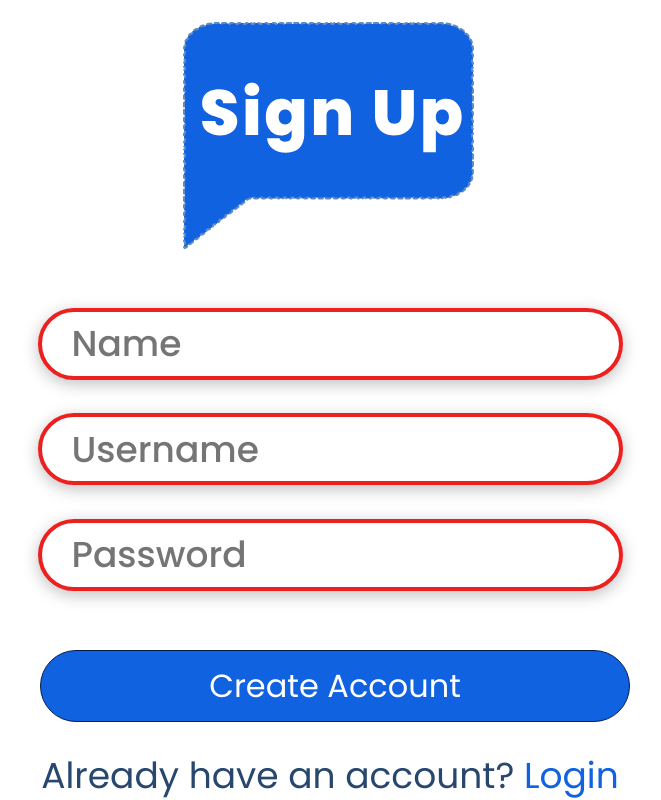
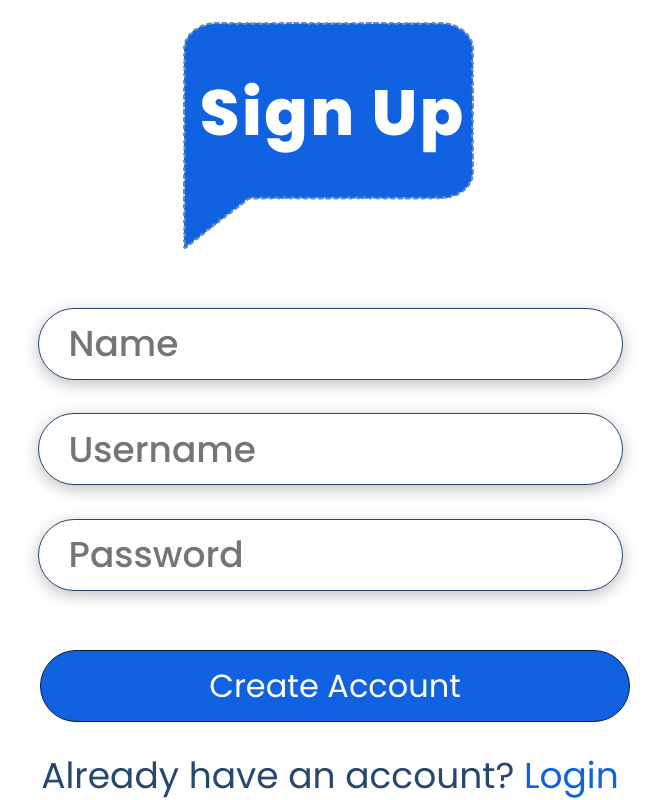
Before and after one commit to Kachielite/chat-app-frontend, a React (Create React App) app: page /sign-up in a window 1280 px wide. Shown: the whole page, without its empty margins (310-971 px from the left). Built offline with nearby package versions, Linux system fonts and the light colour scheme.

Commit message:
added error handling on sign up page

```diff
--- a/src/common/css/component/error.css
+++ b/src/common/css/component/error.css
@@ -31,6 +31,6 @@
     .error_container {
         max-width: 90%;
         padding: 8px;
-        top: 25px;
+        top: 50px;
     }
 }
--- a/src/components/Input.js
+++ b/src/components/Input.js
@@ -11,7 +11,6 @@ const Button = (props) => {
       autoComplete="off"
       onChange={userInputHandler}
       required
-      style={{border: '4px solid rgb(237, 32, 32)'}}
     />
   );
 };
--- a/src/pages/SignIn.js
+++ b/src/pages/SignIn.js
@@ -6,6 +6,7 @@ import { BallTriangle } from "react-loader-spinner";
 import Button from "../components/Button";
 import signInLogo from "../common/images/signInLogo.svg";
 import "../common/css/pages/signin.css";
+import "../common/css/component/input.css";
 
 const SignIn = () => {
   const navigate = useNavigate();
--- a/src/pages/SignUp.js
+++ b/src/pages/SignUp.js
@@ -1,24 +1,159 @@
-import { Link } from "react-router-dom";
-import Input from "../components/Input";
+import { useState } from "react";
+import { Link, useNavigate } from "react-router-dom";
+import axios from "axios";
+import Error from "../components/error";
+import { BallTriangle } from "react-loader-spinner";
 import Button from "../components/Button";
 import signUpLogo from "../common/images/signUpLogo.svg";
 import "../common/css/pages/signup.css";
+import "../common/css/component/input.css";
 
 const SignUp = () => {
+  const navigate = useNavigate();
+  const [userInput, setUserInput] = useState({
+    name: "",
+    username: "",
+    password: "",
+  });
+  const [error, setError] = useState("");
+  const [showError, setShowError] = useState(false);
+  const [loading, setLoading] = useState(false);
+
+  const userInputHandler = (event) => {
+    if (event.target.name === "name") {
+      setUserInput({ ...userInput, name: event.target.value });
+    } else if (event.target.name === "username") {
+      setUserInput({ ...userInput, username: event.target.value });
+    } else {
+      setUserInput({ ...userInput, password: event.target.value });
+    }
+  };
+
+  const showErrorHandler = () => {
+    setShowError(false);
+  };
+
+  console.log(userInput);
+
+  const onSubmitHandler = async (event) => {
+    event.preventDefault();
+    setShowError(false);
+    if (userInput.name.length === 0) {
+      setError("Name is required");
+      setShowError(true);
+      return;
+    } else if (userInput.username.length === 0) {
+      setError("Username is required");
+      setShowError(true);
+      return;
+    } else if (userInput.password.length === 0) {
+      setError("Password is required");
+      setShowError(true);
+      return;
+    } else {
+      setLoading(true);
+      try {
+        const response = await axios.post(
+          "http://192.168.1.153:8080/api/v1/register",
+          userInput
+        );
+        setLoading(false);
+        navigate("/sign-in");
+      } catch (error) {
+        setLoading(false);
+        setShowError(true);
+        if (error.response.data.error_details) {
+          setError(error.response.data.error_details);
+        } else {
+          setError(error.response.data.message);
+        }
+        console.log(typeof error.response.data.error_details);
+      }
+    }
+  };
+
+  console.log(error);
+
   return (
+    <>
+      {loading ? (
         <div className="container">
+          <BallTriangle
+            height={100}
+            width={100}
+            radius={5}
+            color="#1162E0"
+            ariaLabel="ball-triangle-loading"
+            wrapperClass={{}}
+            wrapperStyle=""
+            visible={true}
+          />
+        </div>
+      ) : (
+        <div className="container">
+          <Error
+            message={typeof error === "object" ? error[0].msg : error}
+            showErrorHandler={showErrorHandler}
+            showError={showError}
+          />
           <div className="signUpContainer">
             <div className="logoContainer">
               <img src={signUpLogo} alt="sign up logo" />
             </div>
-        <form>
+            <form onSubmit={onSubmitHandler}>
               <div className="form_input">
-            <Input type="text" name="name" placeholder="Name" />
-            <Input type="text" name="username" placeholder="Username" />
-            <Input type="password" name="password" placeholder="Password" />
+                <input
+                  type="text"
+                  name="name"
+                  placeholder="Name"
+                  onChange={userInputHandler}
+                  className={
+                    typeof error === "object"
+                      ? error[0].msg.includes("Name")
+                        ? "error"
+                        : ""
+                      : error.includes("Name")
+                      ? "error"
+                      : ""
+                  }
+                />
+                <input
+                  type="text"
+                  name="username"
+                  placeholder="Username"
+                  onChange={userInputHandler}
+                  className={
+                    typeof error === "object"
+                      ? error[0].msg.includes("Username")
+                        ? "error"
+                        : ""
+                      : error.includes("Username")
+                      ? "error"
+                      : ""
+                  }
+                />
+                <input
+                  type="password"
+                  name="password"
+                  placeholder="Password"
+                  onChange={userInputHandler}
+                  className={
+                    typeof error === "object"
+                      ? error[0].msg.includes("Password")
+                        ? "error"
+                        : ""
+                      : error.includes("Password")
+                      ? "error"
+                      : ""
+                  }
+                />
               </div>
               <div className="button">
-            <Button title="Create Account" buttonType="primary" width="100%" />
+                <Button
+                  title="Create Account"
+                  buttonType="primary"
+                  width="100%"
+                />
               </div>
               <p>
                 Already have an account?{" "}
@@ -29,6 +164,8 @@ const SignUp = () => {
             </form>
           </div>
         </div>
+      )}
+    </>
   );
 };
 
```
Lines whose indentation alone changed are shown as unchanged.
